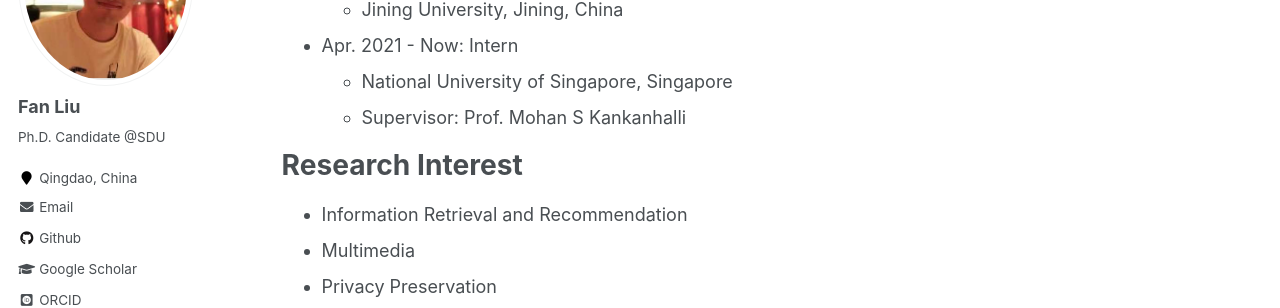
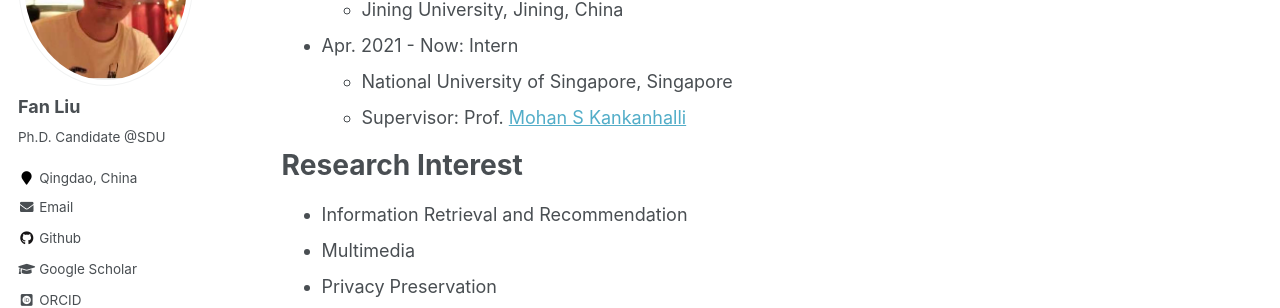
Before and after one commit to liufancs/liufancs.github.io, a Jekyll site: the page built from _pages/cv.md, in a window 1280 px wide and 900 px high, scrolled down 323 px. Shown: the part 153-461 px from the top of the window. Built offline with Jekyll 4.4.1, drawn with Linux system fonts in a browser that asks for light colours; some web fonts are replaced; part of the change alters nothing that is shown.

Commit message:
Update cv.md

```diff
--- a/_pages/cv.md
+++ b/_pages/cv.md
@@ -25,7 +25,7 @@ Work experience
 
 * Apr. 2021 - Now: Intern
   * National University of Singapore, Singapore
-  * Supervisor: Prof. Mohan S Kankanhalli
+  * Supervisor: Prof. [Mohan S Kankanhalli](https://scholar.google.com/citations?user=6Lx_eowAAAAJ&hl=th)
 
 Research Interest
 ======
```
